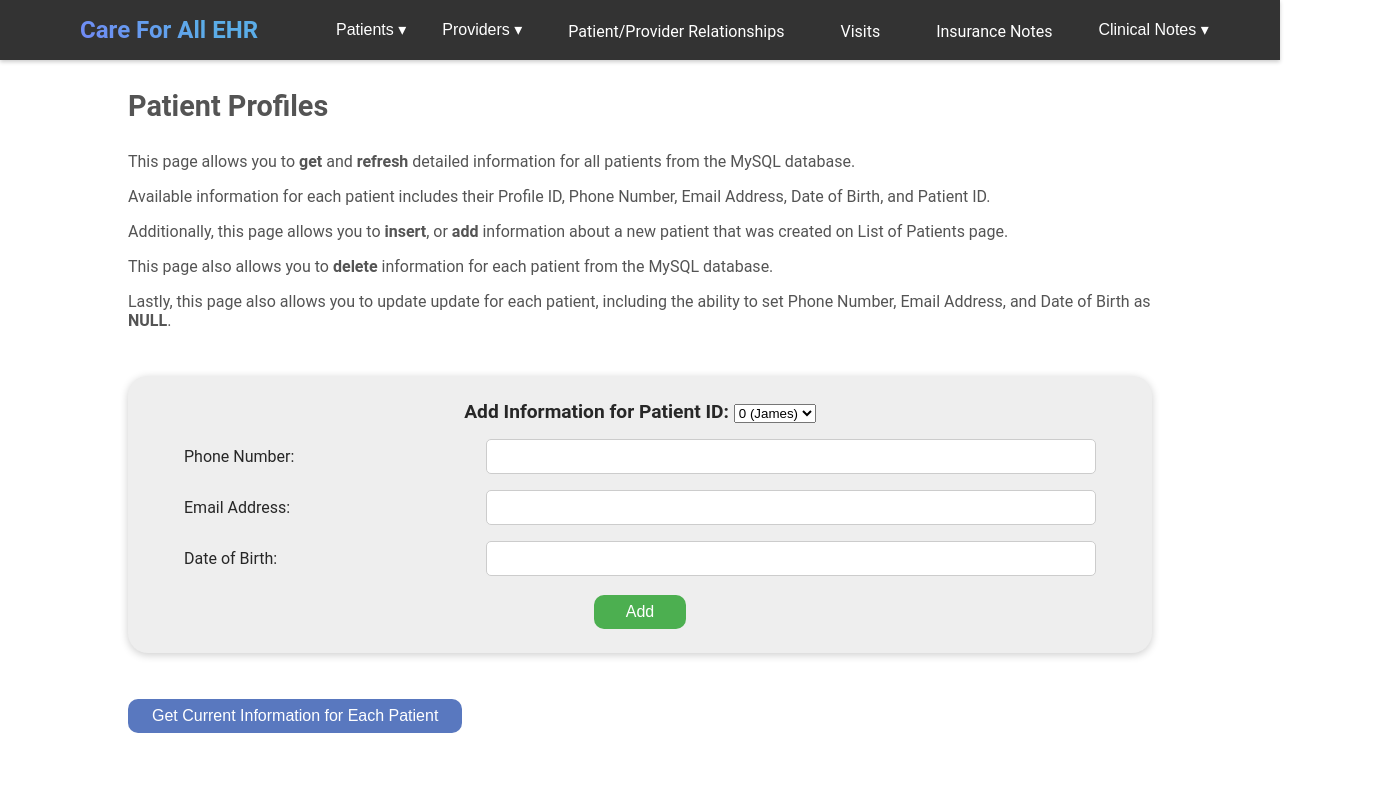
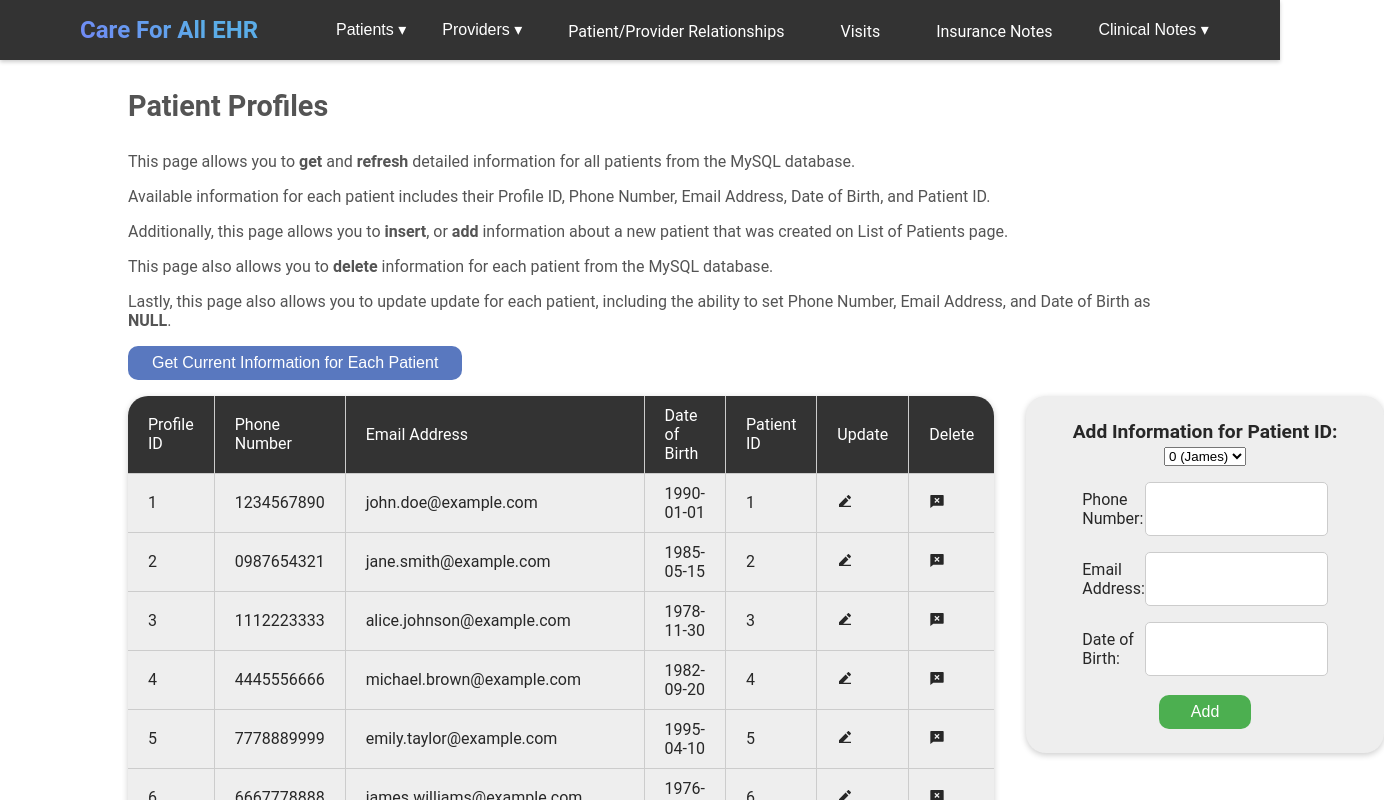
Before and after one commit to anson-poon/care-for-all-ehr, a React (Create React App) app: page /patients in a window 1280 px wide. Shown: the top 800 px of the page, 1384 px wide, since content can reach past the window. Built offline with nearby package versions, Linux system fonts and the light colour scheme.

Commit message:
Modified PatientProfilesPage.js data mapping

```diff
--- a/src/App.css
+++ b/src/App.css
@@ -171,7 +171,7 @@ table {
   margin-left: auto;
   margin-right: auto;
   overflow: hidden;
-  box-shadow: 0px 2px 8px 0px rgba(0,0,0,0.2);
+  box-shadow: 0px 2px 6px 0px rgba(0,0,0,0.2);
 }
 
 thead {
@@ -245,7 +245,7 @@ p {
   color: rgb(39, 39, 39);
   border-radius: 20px;
   text-align: center;
-  box-shadow: 0px 2px 8px 0px rgba(0,0,0,0.2);
+  box-shadow: 0px 2px 6px 0px rgba(0,0,0,0.2);
 }
 
 .add-button {
--- a/src/App.js
+++ b/src/App.js
@@ -4,7 +4,7 @@ import axios from "axios";
 import { BrowserRouter as Router, Routes, Route } from 'react-router-dom';
 import Navbar from './components/Navbar';
 import HomePage from './pages/HomePage';
-import PatientsPage from './pages/PatientsPage';
+import PatientProfilesPage from './pages/PatientProfilesPage';
 import ProviderProfilesPage from './pages/ProviderProfilesPage';
 import VisitsPage from './pages/VisitsPage';
 import PatientIndexPage from './pages/PatientIndexPage';
@@ -36,7 +36,7 @@ class App extends React.Component {
           <div className="App-body">
             <Routes>
               <Route path="/" element={<HomePage />} />
-              <Route path="/patients" element={<PatientsPage />} />
+              <Route path="/patients" element={<PatientProfilesPage />} />
               <Route path="/providers" element={<ProviderProfilesPage />} />
               <Route path="/visits" element={<VisitsPage />} />
               <Route path="/patientindex" element={<PatientIndexPage />} />
--- /dev/null
+++ b/src/pages/PatientProfilesPage.js
@@ -0,0 +1,89 @@
+import React from 'react';
+import { useState } from 'react';
+import { useNavigate } from 'react-router-dom';
+import { RiChatDeleteFill, RiEdit2Fill } from 'react-icons/ri';
+import { HiBell } from 'react-icons/hi2';
+import patientData from '../data/patientData';
+
+/*
+Code citation: Code to import icons credited to https://react-icons.github.io/react-icons/
+*/
+
+/*
+Page returns function that shows patients table
+*/
+function PatientProfilesPage() {
+
+    const goToUpdatePage = useNavigate();
+
+    return (
+        <div>
+            <h3>Patient Profiles</h3>
+            <div className="stylePageDescription">
+                <p>This page allows you to <b>get</b> and <b>refresh</b> detailed information for all patients from the MySQL database.</p>
+                <p>Available information for each patient includes their Profile ID, Phone Number, Email Address, Date of Birth, and Patient ID.</p>
+                <p>Additionally, this page allows you to <b>insert</b>, or <b>add</b> information about a new patient that was created on List of Patients page.</p>
+                <p>This page also allows you to <b>delete</b> information for each patient from the MySQL database.</p>
+                <p>Lastly, this page also allows you to update update for each patient, including the ability to set Phone Number, Email Address, and Date of Birth as <b>NULL</b>.</p>
+            </div>
+            <button className="SELECT-button">Get Current Information for Each Patient</button>
+            <div className="flex-container">
+                <div className="flex-column1">
+                    <table id="patientsdetailedinformation">
+                        <thead>
+                            <tr>
+                                <th>Profile ID</th>
+                                <th>Phone Number</th>
+                                <th>Email Address</th>
+                                <th>Date of Birth</th>
+                                <th>Patient ID</th>
+                                <th>Update</th>
+                                <th>Delete</th>
+                            </tr>
+                        </thead>
+                        <tbody>
+                            {patientData.map((item, index) => (
+                                <tr key={index}>
+                                    <th>{item.patientProfileID}</th>
+                                    <th>{item.phoneNumber}</th>
+                                    <th>{item.emailAddress}</th>
+                                    <th>{item.dateOfBirth}</th>
+                                    <th>{item.patientID}</th>
+                                    <th><RiEdit2Fill className="icon" onClick={() => goToUpdatePage("/updatepatientpage")} /></th>
+                                    <th><RiChatDeleteFill className="icon" /></th>
+                                </tr>
+                            ))}
+                        </tbody>
+                    </table>
+                </div>
+                <div className="flex-column2">
+                    <form action="" method="get" className="add-form">
+                        <h4>Add Information for Patient ID:
+                            <label for="patientID">   </label>
+                            <select name="patientID">
+                                <option value="0">0 (James)</option>
+                                <option value="1">1 (Mary)</option>
+                            </select>
+                        </h4>
+                        <div className="form-row">
+                            <label for="phoneNumber">Phone Number: </label>
+                            <input type="text" name="phoneNumber" id="phoneNumber" required />
+                        </div>
+                        <div className="form-row">
+                            <label for="emailAddress">Email Address: </label>
+                            <input type="text" name="emailAddress" id="emailAddress" required />
+                        </div>
+                        <div className="form-row">
+                            <label for="dateOfBirth">Date of Birth: </label>
+                            <input type="text" name="dateOfBirth" id="dateOfBirth" required />
+                        </div>
+                        <br />
+                        <button className="add-button">Add</button>
+                    </form>
+                </div>
+            </div>
+        </div>
+    );
+}
+
+export default PatientProfilesPage;
--- a/src/pages/PatientsPage.js
+++ /dev/null
@@ -1,78 +0,0 @@
-import React from 'react';
-import { useState } from 'react';
-import { useNavigate } from 'react-router-dom';
-import { RiChatDeleteFill, RiEdit2Fill } from 'react-icons/ri';
-import { HiBell } from 'react-icons/hi2';
-
-/*
-Code citation: Code to import icons credited to https://react-icons.github.io/react-icons/
-*/
-
-/*
-Page returns function that shows patients table
-*/
-function PatientsPage() {
-
-    const goToUpdatePage = useNavigate();
-
-    return (
-        <div>
-            <h3>Patient Profiles</h3>
-            <div className="stylePageDescription">
-                <p>This page allows you to <b>get</b> and <b>refresh</b> detailed information for all patients from the MySQL database.</p>
-                <p>Available information for each patient includes their Profile ID, Phone Number, Email Address, Date of Birth, and Patient ID.</p>
-                <p>Additionally, this page allows you to <b>insert</b>, or <b>add</b> information about a new patient that was created on List of Patients page.</p>
-                <p>This page also allows you to <b>delete</b> information for each patient from the MySQL database.</p>
-                <p>Lastly, this page also allows you to update update for each patient, including the ability to set Phone Number, Email Address, and Date of Birth as <b>NULL</b>.</p>
-            </div>
-            <br></br>
-            <form action="" method="get" className="add-form">
-                <h4>Add Information for Patient ID:
-                    <label for="patientID">   </label>
-                    <select name="patientID">
-                        <option value="0">0 (James)</option>
-                        <option value="1">1 (Mary)</option>
-                    </select>
-                </h4>
-                <div className="form-row">
-                    <label for="phoneNumber">Phone Number: </label>
-                    <input type="text" name="phoneNumber" id="phoneNumber" required />
-                </div>
-                <div className="form-row">
-                    <label for="emailAddress">Email Address: </label>
-                    <input type="text" name="emailAddress" id="emailAddress" required />
-                </div>
-                <div className="form-row">
-                    <label for="dateOfBirth">Date of Birth: </label>
-                    <input type="text" name="dateOfBirth" id="dateOfBirth" required />
-                </div>
-                <br/>
-                <button className="add-button">Add</button>
-            </form>
-            <br></br>
-            <button className="SELECT-button">Get Current Information for Each Patient</button>
-            <br></br>
-            <br></br>
-            <table id="patientsdetailedinformation">
-                <thead>
-                    <tr>
-                        <th>Profile ID</th>
-                        <th>Phone Number</th>
-                        <th>Email Address</th>
-                        <th>Date of Birth</th>
-                        <th>Patient ID</th>
-                        <th>Update</th>
-                        <th>Delete</th>
-                    </tr>
-                </thead>
-                <tbody>
-                    <tr>
-
-                    </tr>
-                </tbody>
-            </table>
-        </div>
-    );
-}
-
-export default PatientsPage;
--- a/src/pages/ProviderIndexPage.js
+++ b/src/pages/ProviderIndexPage.js
@@ -28,7 +28,7 @@ function ProviderIndexPage() {
                     <table id="providerindex">
                         <thead>
                             <tr>
-                                <th>ID</th>
+                                <th>Provider ID</th>
                                 <th>First Name</th>
                                 <th>Last Name</th>
                                 <th>Delete</th>
```
